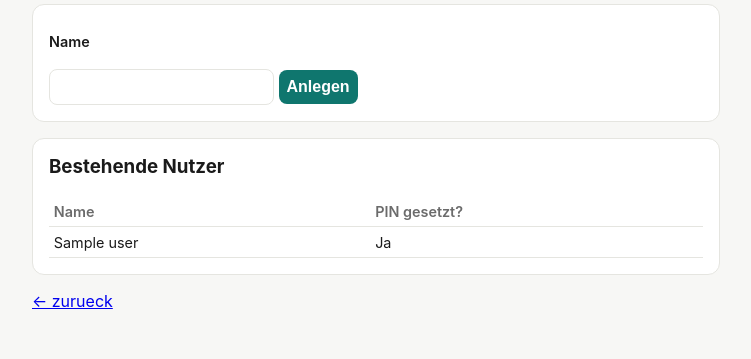
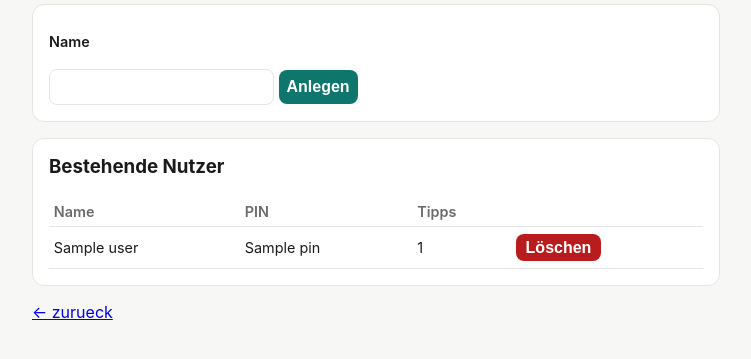
Before and after one commit to Finn312/wm-tippspiel, a FastAPI app: template app/templates/admin_users.html in a window 1280 px wide. Shown: the part 134-493 px from the top of the page, without its empty margins (264-1015 px from the left). Run offline with FastAPI, Linux system fonts and the light colour scheme; the template is opened without the code that fills it: most values are stand-ins (such as "Sample title", 1, 10 or a date in 2020); some libraries are stand-ins or nearby versions.

Commit message:
Add admin user deletion with tip cascade, show PINs to admin
Admins can now delete a user from /admin/users; their tips are
removed along with them so orphaned rows can't linger. The user
list also shows each user's actual PIN (instead of just yes/no)
so an admin can look it up when someone forgets it.

Co-Authored-By: Claude Sonnet 5 <noreply@anthropic.com>

```diff
--- a/app/templates/admin_users.html
+++ b/app/templates/admin_users.html
@@ -14,15 +14,22 @@
 <div class="card">
   <h3>Bestehende Nutzer</h3>
   <table>
-    <thead><tr><th>Name</th><th>PIN gesetzt?</th></tr></thead>
+    <thead><tr><th>Name</th><th>PIN</th><th>Tipps</th><th></th></tr></thead>
     <tbody>
       {% for u in users %}
       <tr>
         <td>{{ u.name }}</td>
-        <td>{{ "Ja" if u.pin else "Nein" }}</td>
+        <td>{{ u.pin if u.pin else "–" }}</td>
+        <td>{{ u.tips|length }}</td>
+        <td>
+          <form method="post" action="/admin/users/{{ u.id }}/delete" style="margin:0;"
+                onsubmit="return confirm('{{ u.name }} wirklich löschen?{% if u.tips %} Alle {{ u.tips|length }} Tipps werden mitgelöscht.{% endif %}');">
+            <button type="submit" style="padding:0.3rem 0.6rem; background:var(--locked);">Löschen</button>
+          </form>
+        </td>
       </tr>
       {% else %}
-      <tr><td colspan="2" class="muted">Keine Nutzer vorhanden.</td></tr>
+      <tr><td colspan="4" class="muted">Keine Nutzer vorhanden.</td></tr>
       {% endfor %}
     </tbody>
   </table>
```
Also changed, not shown: app/routers/admin_pages.py (+21 -1 lines).
